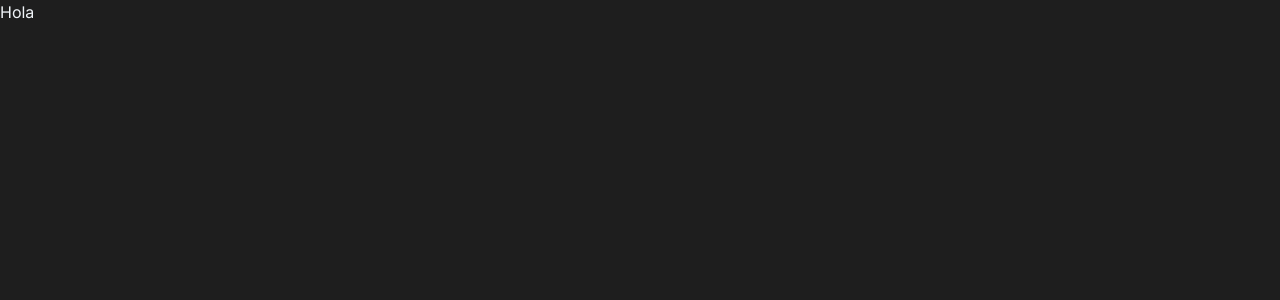
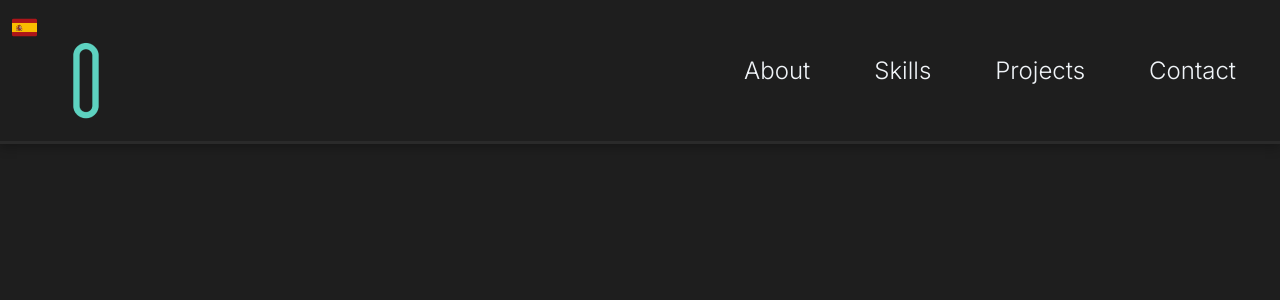
Before and after one commit to Charlatan2k/my-portofolio, a Next.js app in the folder portofolio-project/: page / in a window 1280 px wide. Shown: the top 300 px of the page. Built offline with nearby package versions, Linux system fonts and the light colour scheme.

Commit message:
feat: Completed navbar layout (button pending)

```diff
--- a/portofolio-project/src/app/globals.css
+++ b/portofolio-project/src/app/globals.css
@@ -2,9 +2,17 @@
 @tailwind components;
 @tailwind utilities;
 
+* {
+  padding: 0;
+  margin: 0;
+  box-sizing: border-box;
+}
+
 :root {
   --background: #1e1e1e;
   --foreground: #f0f4f8;
+  --primary-blue: #5dd2c0;
+  --primary-gray: #3a3a3a;
 }
 
 body {
--- a/portofolio-project/src/app/page.tsx
+++ b/portofolio-project/src/app/page.tsx
@@ -1,3 +1,32 @@
+import Image from 'next/image';
+
 export default function Home() {
-  return <div className=''>Hola</div>;
+  return (
+    <div className='h-screen'>
+      <header className='border-b-[3px] justify-between flex border-b-[#2A2A2A] h-36 shadow-[0_4px_10px_rgba(0,0,0,0.25)]'>
+        <div className='logo-cont'>
+          <Image
+            src={'/spain-flag.png'}
+            width={25}
+            height={25}
+            alt='Spanish Flag Icon'
+            className='ml-[0.75rem] mt-[0.9375rem]'
+          />
+          <Image
+            className='ml-[2.3125rem]'
+            src={'/octavian-logo.png'}
+            alt='Logo'
+            width={98}
+            height={81}
+          />
+        </div>
+        <div className='flex items-center gap-16 text-2xl font-light mr-11'>
+          <h4 className='navbar-text'>About</h4>
+          <h4 className='navbar-text'>Skills</h4>
+          <h4 className='navbar-text'>Projects</h4>
+          <h4 className='navbar-text'>Contact</h4>
+        </div>
+      </header>
+    </div>
+  );
 }
```
Also changed, not shown: portofolio-project/public/octavian-logo.png (added), portofolio-project/public/spain-flag.png (added).
